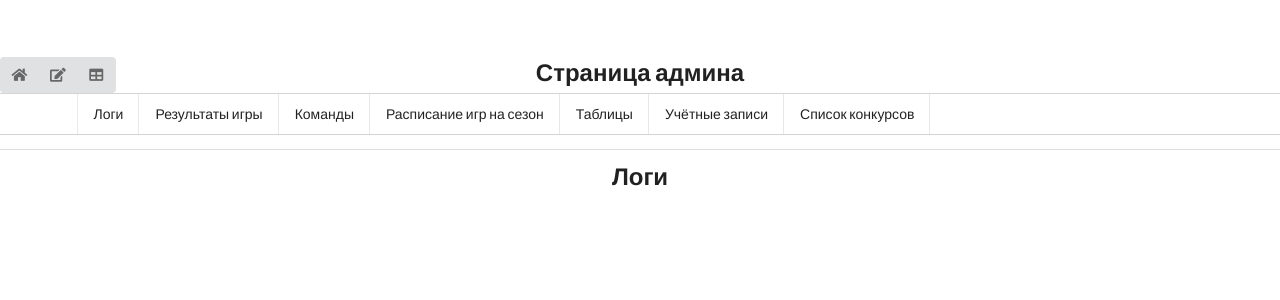
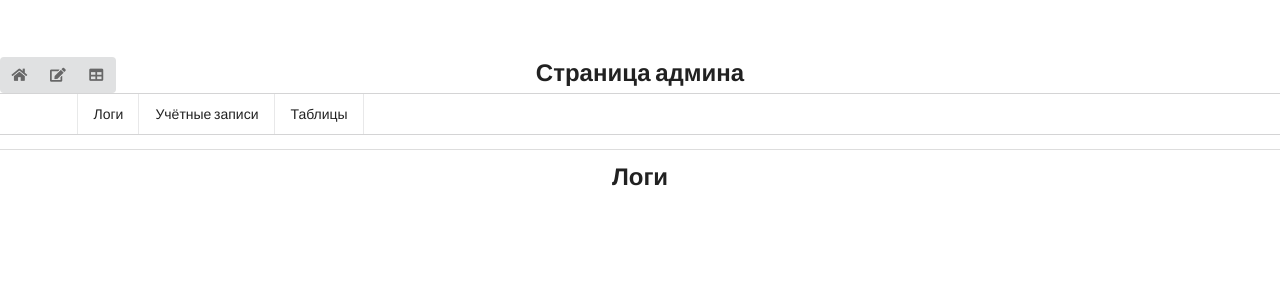
Before and after one commit to MatveyKov11/vologda-kvn-syte, a Vue app in the folder frontend/kvn-syte/: page /admin/log in a window 1280 px wide. Shown: the top 300 px of the page. Built offline with nearby package versions, Linux system fonts and the light colour scheme; what semantic-ui-vue, vatex, vue-konva would draw is missing.

Commit message:
изменение админского меню

```diff
--- a/frontend/kvn-syte/src/components/AdminApp.vue
+++ b/frontend/kvn-syte/src/components/AdminApp.vue
@@ -22,23 +22,11 @@
             <a class="item"  @click="logs">
                 <span> Логи </span>
             </a>
-            <a class="item"  @click="results">
-                <span> Результаты игры </span>
-            </a>
-            <a class="item"  @click="teams">
-                <span> Команды </span>
-            </a>
-            <a class="item"  @click="schedule">
-                <span> Расписание игр на сезон </span>
+            <a class="item"  @click="profiles">
+                <span> Учётные записи </span>
             </a>
             <a class="item"  @click="tables">
                 <span> Таблицы </span>
-            </a>
-            <a class="item"  @click="profiles">
-                <span> Учётные записи </span>
-            </a>
-            <a class="item"  @click="contests_table">
-                <span> Список конкурсов </span>
             </a>
         </div>
     </div>
```
